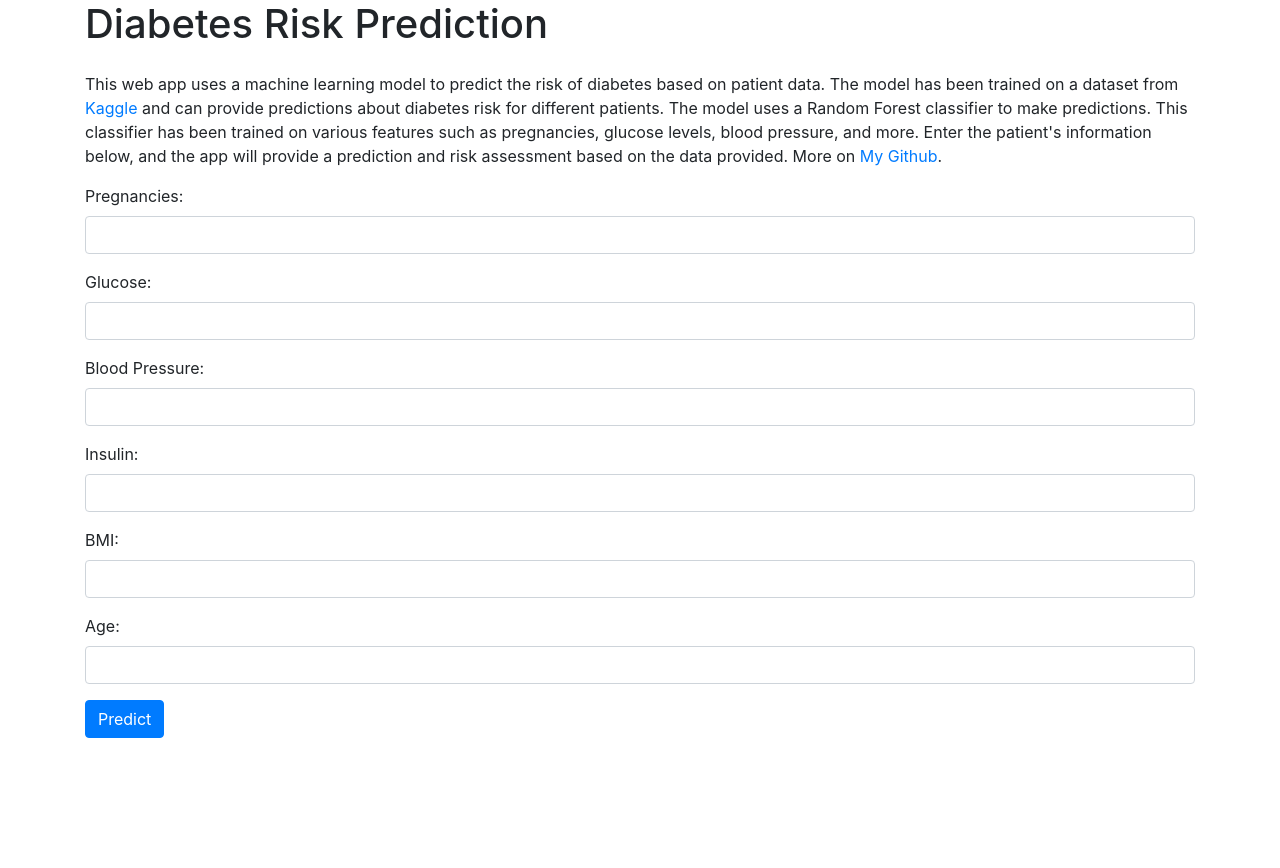
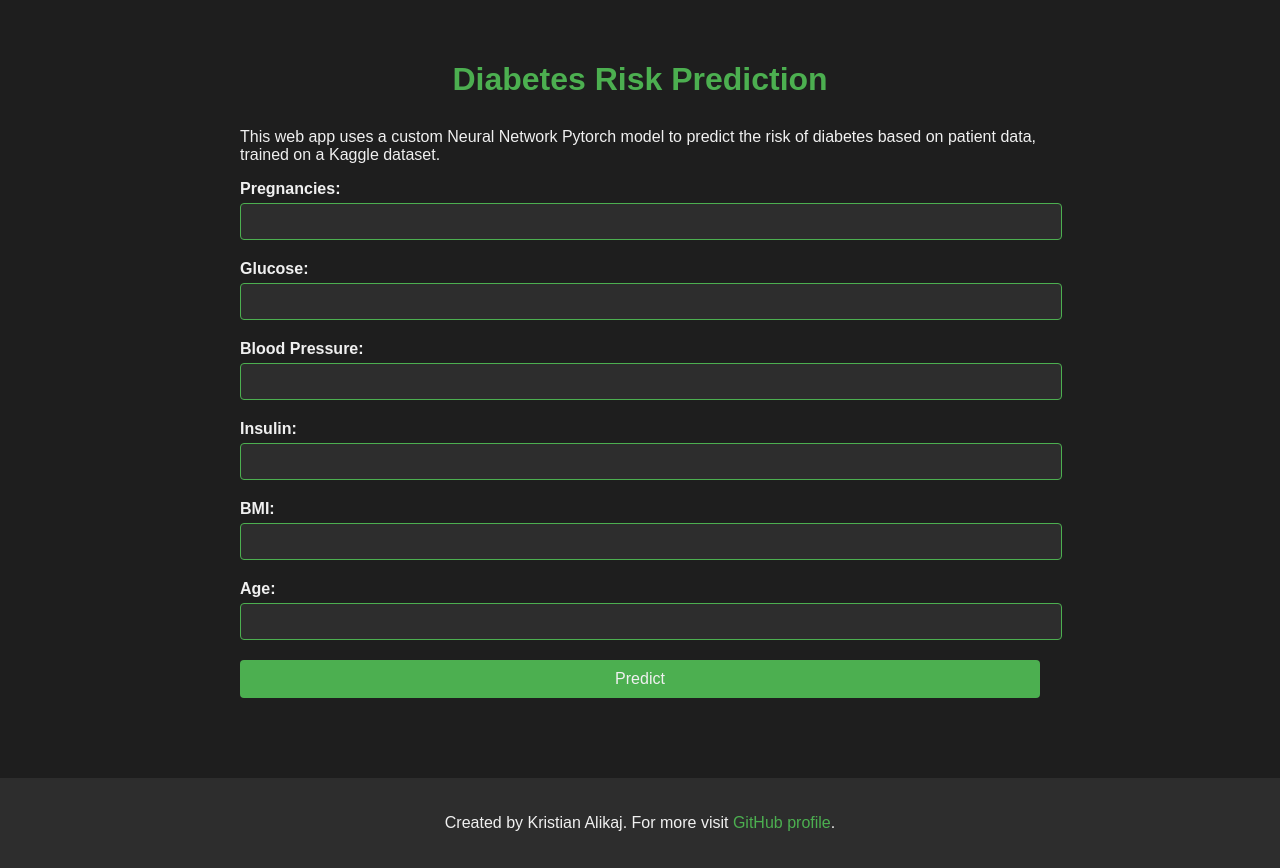
Before and after one commit to kris96tian/web_app_diabetes, a Flask app: page / in a window 1280 px wide. Before the commit the page ends 738 px from the top, so only its background shows below. Run offline with Flask 3, Linux system fonts and the light colour scheme; parts of the project's set-up code (start-up, migrations or seed data) failed here and were passed over; some libraries are stand-ins or nearby versions.

Commit message:
index.html

```diff
--- a/templates/index.html
+++ b/templates/index.html
@@ -3,62 +3,131 @@
 <head>
     <meta charset="UTF-8">
     <meta name="viewport" content="width=device-width, initial-scale=1.0">
-    <title>Diabetes Risk Prediction</title>
-    <link rel="stylesheet" href="https://stackpath.bootstrapcdn.com/bootstrap/4.5.2/css/bootstrap.min.css">
-    <style>
-        .container {
-                height: 100%;
-                display: flex;
-                flex-direction: column;
-                justify-content: center;
-                align-items: left;
-        }
-    </style>
+    <title>Diabetes Prediction</title>
 </head>
 <body>
     <div class="container">
-        <h1 class="mb-4">Diabetes Risk Prediction</h1>
-        <p>This web app uses a machine learning model to predict the risk of diabetes based on patient data.
-            The model has been trained on a dataset from
-            <a href="https://www.kaggle.com/datasets/joebeachcapital/diabetes-factors" target="_blank">Kaggle</a>
-            and can provide predictions about diabetes risk for different patients.
-        The model uses a Random Forest classifier to make predictions. This classifier has been trained on various
-            features such as pregnancies, glucose levels, blood pressure, and more.
-        Enter the patient's information below, and the app will provide a prediction and risk assessment
-            based on the data provided. More on <a href="https://github.com/kris96tian/web_app_diabetes" target="_blank">My Github</a>.</p>
-        <form method="POST">
+		  <div class="intro"> <h1>Diabetes Risk Prediction</h1>
+<p>This web app uses a custom Neural Network Pytorch model to predict the risk of diabetes based on patient data, trained on a Kaggle dataset.</p>  </div>
+        <form action="/" method="post">
             <div class="form-group">
                 <label for="pregnancies">Pregnancies:</label>
-                <input type="number" class="form-control" id="pregnancies" name="pregnancies" required>
+                <input type="number" id="pregnancies" name="pregnancies" required>
             </div>
             <div class="form-group">
                 <label for="glucose">Glucose:</label>
-                <input type="number" class="form-control" id="glucose" name="glucose" required>
+                <input type="number" id="glucose" name="glucose" required>
             </div>
             <div class="form-group">
                 <label for="blood_pressure">Blood Pressure:</label>
-                <input type="number" class="form-control" id="blood_pressure" name="blood_pressure" required>
+                <input type="number" id="blood_pressure" name="blood_pressure" required>
             </div>
             <div class="form-group">
                 <label for="insulin">Insulin:</label>
-                <input type="number" class="form-control" id="insulin" name="insulin" required>
+                <input type="number" id="insulin" name="insulin" required>
             </div>
             <div class="form-group">
                 <label for="bmi">BMI:</label>
-                <input type="number" class="form-control" id="bmi" name="bmi" step="0.01" required>
+                <input type="number" step="0.1" id="bmi" name="bmi" required>
             </div>
             <div class="form-group">
                 <label for="age">Age:</label>
-                <input type="number" class="form-control" id="age" name="age" required>
+                <input type="number" id="age" name="age" required>
             </div>
-            <button type="submit" class="btn btn-primary">Predict</button>
+            <button type="submit" class="btn">Predict</button>
         </form>
         {% if result %}
-            <div class="mt-4">
-                <h4>Result:</h4>
-                <p>{{ result }}</p>
-            </div>
+        <div class="result">
+            <p>{{ result }}</p>
+        </div>
         {% endif %}
     </div>
+	<footer class="footer">
+            <p>Created by Kristian Alikaj. For more visit <a href="https://github.com/kris96tian">GitHub profile</a>.</p>
+          </footer>
 </body>
+	<style>
+body {
+    background-color: #1e1e1e;
+    color: #f0f0f0;
+    font-family: Arial, sans-serif;
+    margin: 0;
+    padding: 0;
+    display: flex;
+    flex-direction: column;
+    min-height: 100vh;}
+
+.container {
+    max-width: 800px;
+    margin: 0 auto;
+    padding: 40px;
+    flex-grow: 1;}
+
+h1 {
+    color: #4CAF50;
+    text-align: center;
+    margin-bottom: 30px;
+}
+
+.form-group {margin-bottom: 20px;}
+label {
+    display: block;
+    font-weight: bold;
+    margin-bottom: 5px;}
+
+input[type="number"] {
+    width: 100%;
+    padding: 10px;
+    border: 1px solid #4CAF50;
+    border-radius: 4px;
+    background-color: #2d2d2d;
+    color: #f0f0f0;}
+
+.btn {
+    background-color: #4CAF50;
+    color: #f0f0f0;
+    border: none;
+    padding: 10px 20px;
+    text-align: center;
+    text-decoration: none;
+    display: inline-block;
+    font-size: 16px;
+    border-radius: 4px;
+    cursor: pointer;
+    width: 100%;}
+
+.btn:hover {background-color: #45a049;}
+
+.result {
+    margin-top: 30px;
+    padding: 20px;
+    background-color: #2d2d2d;
+    border-radius: 4px;}
+
+.result p {
+    color: #4CAF50;
+    font-size: 18px;
+    font-weight: bold;}
+
+.footer {
+    background-color: #2d2d2d;
+    color: #f0f0f0;
+    padding: 20px;
+    text-align: center;
+    margin-top: 40px;}
+
+.footer a {
+    color: #4CAF50;
+    text-decoration: none;}
+
+.footer a:hover {color: #45a049;}
+
+@media (max-width: 767px) {
+    .container {padding: 20px;}
+    h1 {font-size: 24px;}
+    input[type="number"] {font-size: 16px;}
+    .btn {font-size: 14px;
+    .result p {font-size: 16px;}
+    .footer {padding: 10px;}
+}</style>
 </html>
```
